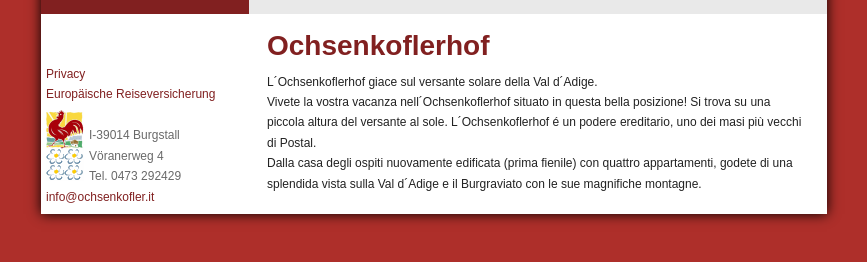
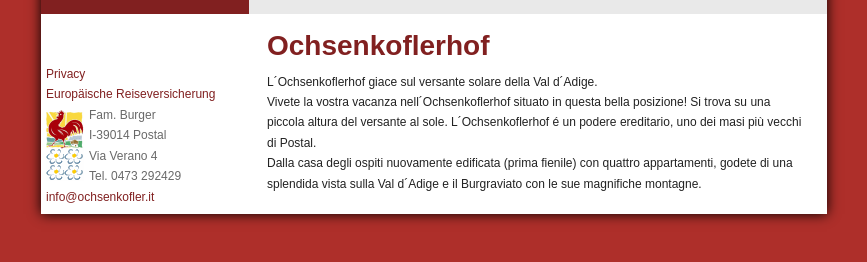
Before and after one commit to toburger/new.ochsenkofler.it, a Jekyll site: the page built from it/index.markdown, in a window 1280 px wide. Shown: the part 284-546 px from the top of the page, without its empty margins (206-1073 px from the left). Built offline with Jekyll 4.4.1, drawn with Linux system fonts in a browser that asks for light colours; some web fonts are replaced.

Commit message:
added simple translation

```diff
--- a/_config.yml
+++ b/_config.yml
@@ -27,9 +27,17 @@
         values:
             language: de
             layout: default
+            privacy: Datenschutz
+            address:
+                location: Burgstall
+                street: Vöranerweg 4
     -
         scope:
             path: "it"
         values:
             language: it
             layout: default
+            privacy: Privacy
+            address:
+                location: Postal
+                street: Via Verano 4
--- a/_layouts/default.html
+++ b/_layouts/default.html
@@ -66,11 +66,11 @@
                             <link itemprop="image" href="{{ "/assets/images/HeaderImageRight.jpg" | prepend: site.baseurl }}" />
                             <a href="http://www.roterhahn.it" target="_blank" id="roterhahnlink" class="ir">Roter Hahn</a>
                             <address itemprop="address" itemscope itemtype="http://schema.org/PostalAddress">
-                                <span itemprop="name"><asp:Label runat="server" ID="Family" meta:resourceKey="Family" /></span><br />
+                                <span itemprop="name">Fam. Burger</span><br />
                                 <meta itemprop="addressCountry" content="IT" />
                                 I-<span itemprop="postalCode">39014</span>
-                                <span itemprop="addressLocality">Burgstall</span><br />
-                                <span itemprop="streetAddress">Vöranerweg 4</span><br />
+                                <span itemprop="addressLocality">{{ page.address.location }}</span><br />
+                                <span itemprop="streetAddress">{{ page.address.street }}</span><br />
                                 Tel. <span itemprop="telephone">0473 292429</span><br />
                                 <a href="mailto:info@ochsenkofler.it"><span itemprop="email">info@ochsenkofler.it</span></a>
                             </address>
```
Also changed, not shown: other parts of _layouts/default.html (+1 -1 lines).
